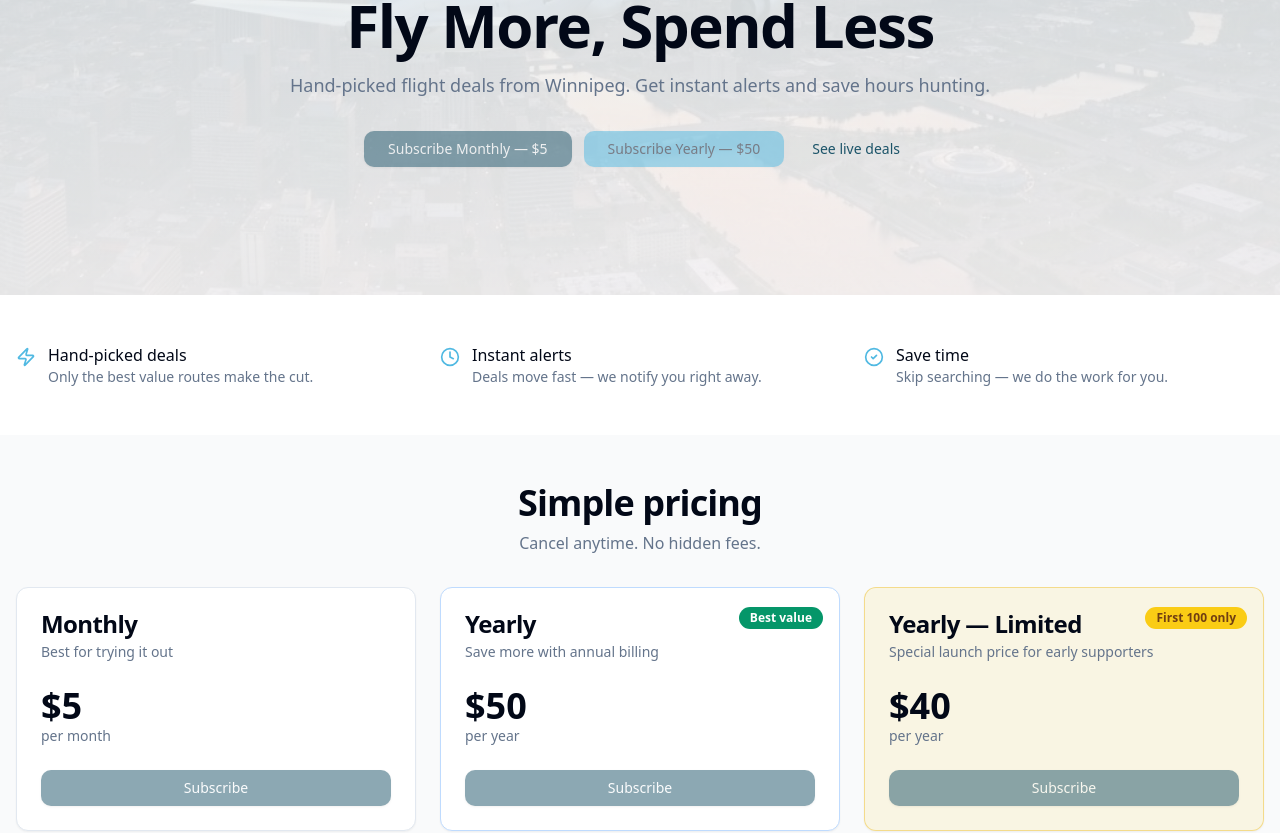
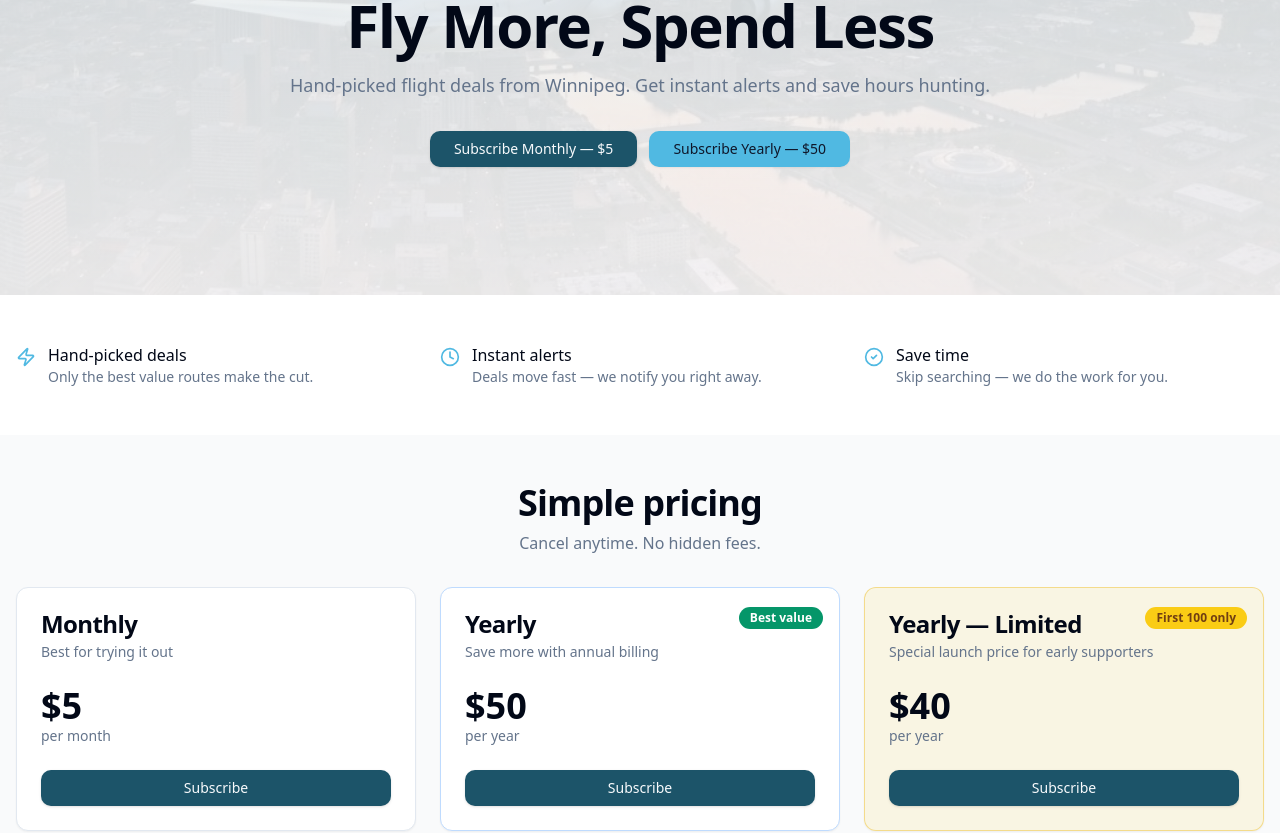
Before and after one commit to jonasbelcina/flights-subscription, a Next.js app: page / in a window 1280 px wide. Shown: the part 420-1253 px from the top of the page. Built offline with nearby package versions, Linux system fonts and the light colour scheme.

Commit message:
Lemonsqueezy integration

```diff
--- a/app/page.tsx
+++ b/app/page.tsx
@@ -50,29 +50,19 @@ export default function Page() {
               Hand-picked flight deals from Winnipeg. Get instant alerts and save hours hunting.
             </p>
             <div className="mt-8 flex items-center justify-center gap-3">
-              <TooltipProvider>
-                <Tooltip>
-                  <TooltipTrigger asChild>
-                    <Button className="px-6" disabled>
-                      Subscribe Monthly — $5
-                    </Button>
-                  </TooltipTrigger>
-                  <TooltipContent>Coming soon</TooltipContent>
-                </Tooltip>
-              </TooltipProvider>
-              <TooltipProvider>
-                <Tooltip>
-                  <TooltipTrigger asChild>
-                    <Button variant="secondary" className="px-6" disabled>
-                      Subscribe Yearly — $50
-                    </Button>
-                  </TooltipTrigger>
-                  <TooltipContent>Coming soon</TooltipContent>
-                </Tooltip>
-              </TooltipProvider>
-              <Button variant="link" asChild>
+              <Button className="px-6" asChild>
+                <Link href="https://cheapflights.lemonsqueezy.com/buy/0123b381-a10e-4ded-8db6-aa8e63bdd409" target="_blank" rel="noopener noreferrer">
+                  Subscribe Monthly — $5
+                </Link>
+              </Button>
+							<Button variant="secondary" className="px-6" asChild>
+								<Link href="https://cheapflights.lemonsqueezy.com/buy/5eeba522-441d-43b5-b6aa-53d00217be48" target="_blank" rel="noopener noreferrer">
+									Subscribe Yearly — $50
+								</Link>
+							</Button>
+              {/* <Button variant="link" asChild>
                 <Link href="/deals">See live deals</Link>
-              </Button>
+              </Button> */}
             </div>
           </div>
         </div>
@@ -121,14 +111,11 @@ export default function Page() {
             <CardContent>
               <p className="text-4xl font-bold">$5</p>
               <p className="text-sm text-muted-foreground">per month</p>
-              <TooltipProvider>
-                <Tooltip>
-                  <TooltipTrigger asChild>
-                    <Button className="mt-6 w-full" disabled>Subscribe</Button>
-                  </TooltipTrigger>
-                  <TooltipContent>Coming soon</TooltipContent>
-                </Tooltip>
-              </TooltipProvider>
+								<Button className="mt-6 w-full justify-stretch">
+									<Link href="https://cheapflights.lemonsqueezy.com/buy/5eeba522-441d-43b5-b6aa-53d00217be48" target="_blank" rel="noopener noreferrer" className="w-full">
+										Subscribe
+									</Link>
+								</Button>
             </CardContent>
           </Card>
           <Card className="relative border-blue-200">
@@ -142,14 +129,11 @@ export default function Page() {
             <CardContent>
               <p className="text-4xl font-bold">$50</p>
               <p className="text-sm text-muted-foreground">per year</p>
-              <TooltipProvider>
-                <Tooltip>
-                  <TooltipTrigger asChild>
-                    <Button className="mt-6 w-full" disabled>Subscribe</Button>
-                  </TooltipTrigger>
-                  <TooltipContent>Coming soon</TooltipContent>
-                </Tooltip>
-              </TooltipProvider>
+							<Button className="mt-6 w-full justify-stretch">
+								<Link href="https://cheapflights.lemonsqueezy.com/buy/5eeba522-441d-43b5-b6aa-53d00217be48" target="_blank" rel="noopener noreferrer" className="w-full">
+									Subscribe
+								</Link>
+							</Button>
             </CardContent>
           </Card>
           <Card className="relative border-yellow-500/40 bg-yellow-400/10">
@@ -163,14 +147,11 @@ export default function Page() {
             <CardContent>
               <p className="text-4xl font-bold">$40</p>
               <p className="text-sm text-muted-foreground">per year</p>
-              <TooltipProvider>
-                <Tooltip>
-                  <TooltipTrigger asChild>
-                    <Button className="mt-6 w-full" disabled>Subscribe</Button>
-                  </TooltipTrigger>
-                  <TooltipContent>Coming soon</TooltipContent>
-                </Tooltip>
-              </TooltipProvider>
+								<Button className="mt-6 w-full justify-stretch">
+									<Link href="https://cheapflights.lemonsqueezy.com/buy/3d4c4473-17f1-47e2-a9e0-c45b275f5803" target="_blank" rel="noopener noreferrer" className="w-full">
+										Subscribe
+									</Link>
+								</Button>
             </CardContent>
           </Card>
         </div>
```
